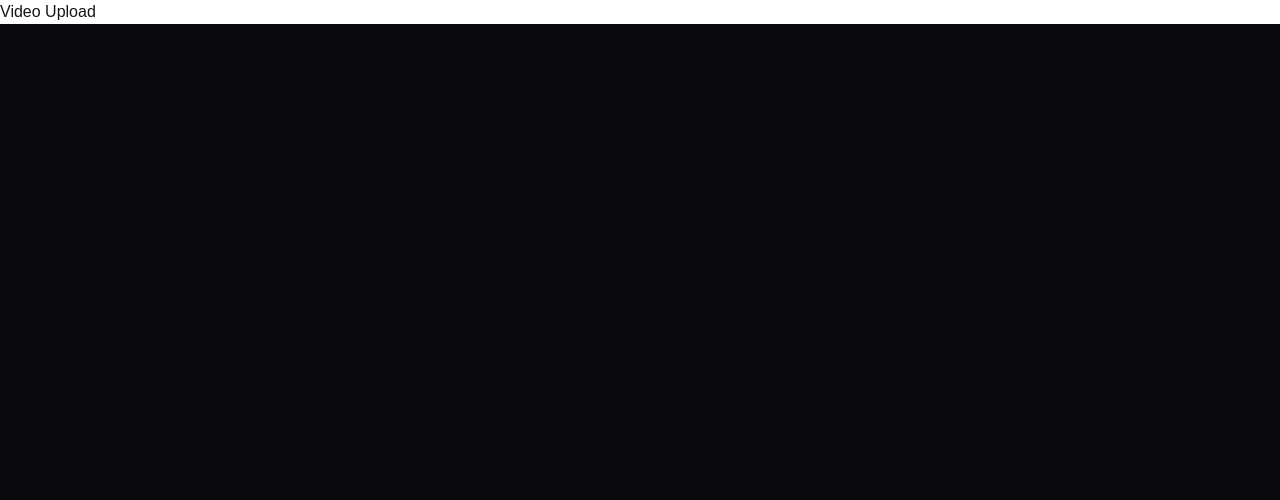
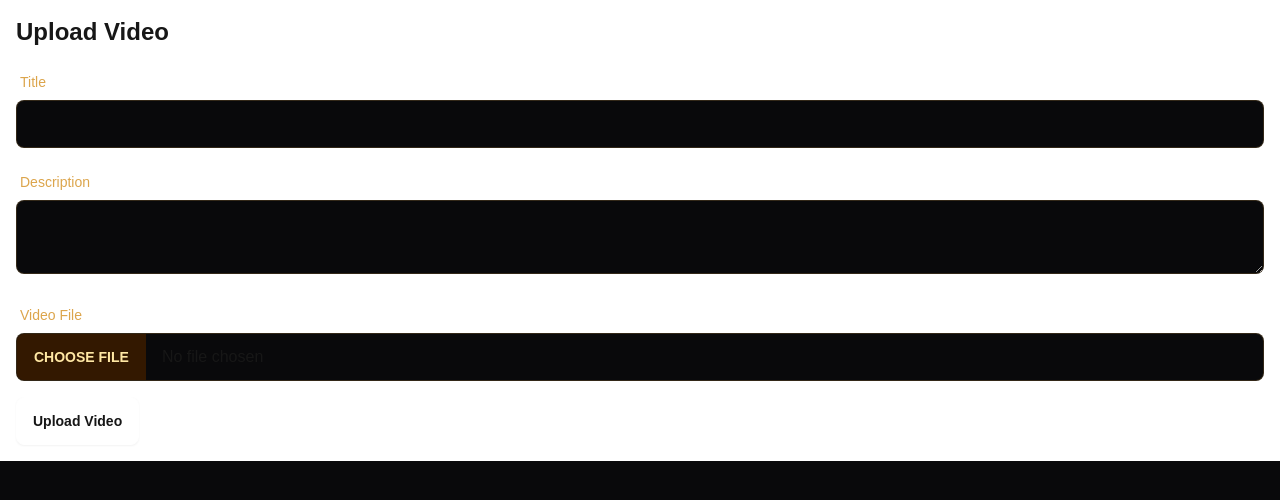
Before and after one commit to golu7059/AI-Powered-SAAS-, a Next.js app: page /video-upload in a window 1280 px wide. Shown: the top 500 px of the page. Built offline with nearby package versions, Linux system fonts and the light colour scheme.

Commit message:
added upload video page

```diff
--- a/src/app/video-upload/page.tsx
+++ b/src/app/video-upload/page.tsx
@@ -1,11 +1,98 @@
-'use client'
+"use client"
+import React, {useState} from 'react'
+import axios from 'axios'
+import { useRouter } from 'next/navigation'
 
 function VideoUpload() {
+    const [file, setFile] = useState<File | null>(null)
+    const [title, setTitle] = useState("")
+    const [description, setDescription] = useState("")
+    const [isUploading, setIsUploading] = useState(false)
+
+    const router = useRouter()
+    //max file size of 60 mb
+
+    const MAX_FILE_SIZE = 70 * 1024 * 1024
+
+    const handleSubmit = async (e: React.FormEvent) => {
+        e.preventDefault()
+        if (!file) return;
+
+        if (file.size > MAX_FILE_SIZE) {
+            //TODO: add notification
+            alert("File size too large")
+            return;
+        }
+
+        setIsUploading(true)
+        const formData = new FormData();
+        formData.append("file", file);
+        formData.append("title", title);
+        formData.append("description", description);
+        formData.append("originalSize", file.size.toString());
+
+        try {
+            const response = await axios.post("/api/video-upload", formData)
+            // check for 200 response
+            router.push("/")
+        } catch (error) {
+            console.log(error)
+            // notification for failure
+        } finally{
+            setIsUploading(false)
+        }
+
+    }
+
+
     return (
-        <div>
-            <h1>Video Upload</h1>
+        <div className="container mx-auto p-4">
+          <h1 className="text-2xl font-bold mb-4">Upload Video</h1>
+          <form onSubmit={handleSubmit} className="space-y-4">
+            <div>
+              <label className="label">
+                <span className="label-text">Title</span>
+              </label>
+              <input
+                type="text"
+                value={title}
+                onChange={(e) => setTitle(e.target.value)}
+                className="input input-bordered w-full"
+                required
+              />
+            </div>
+            <div>
+              <label className="label">
+                <span className="label-text">Description</span>
+              </label>
+              <textarea
+                value={description}
+                onChange={(e) => setDescription(e.target.value)}
+                className="textarea textarea-bordered w-full"
+              />
+            </div>
+            <div>
+              <label className="label">
+                <span className="label-text">Video File</span>
+              </label>
+              <input
+                type="file"
+                accept="video/*"
+                onChange={(e) => setFile(e.target.files?.[0] || null)}
+                className="file-input file-input-bordered w-full"
+                required
+              />
+            </div>
+            <button
+              type="submit"
+              className="btn btn-primary"
+              disabled={isUploading}
+            >
+              {isUploading ? "Uploading..." : "Upload Video"}
+            </button>
+          </form>
         </div>
-    )
+      );
 }
 
 export default VideoUpload
```
